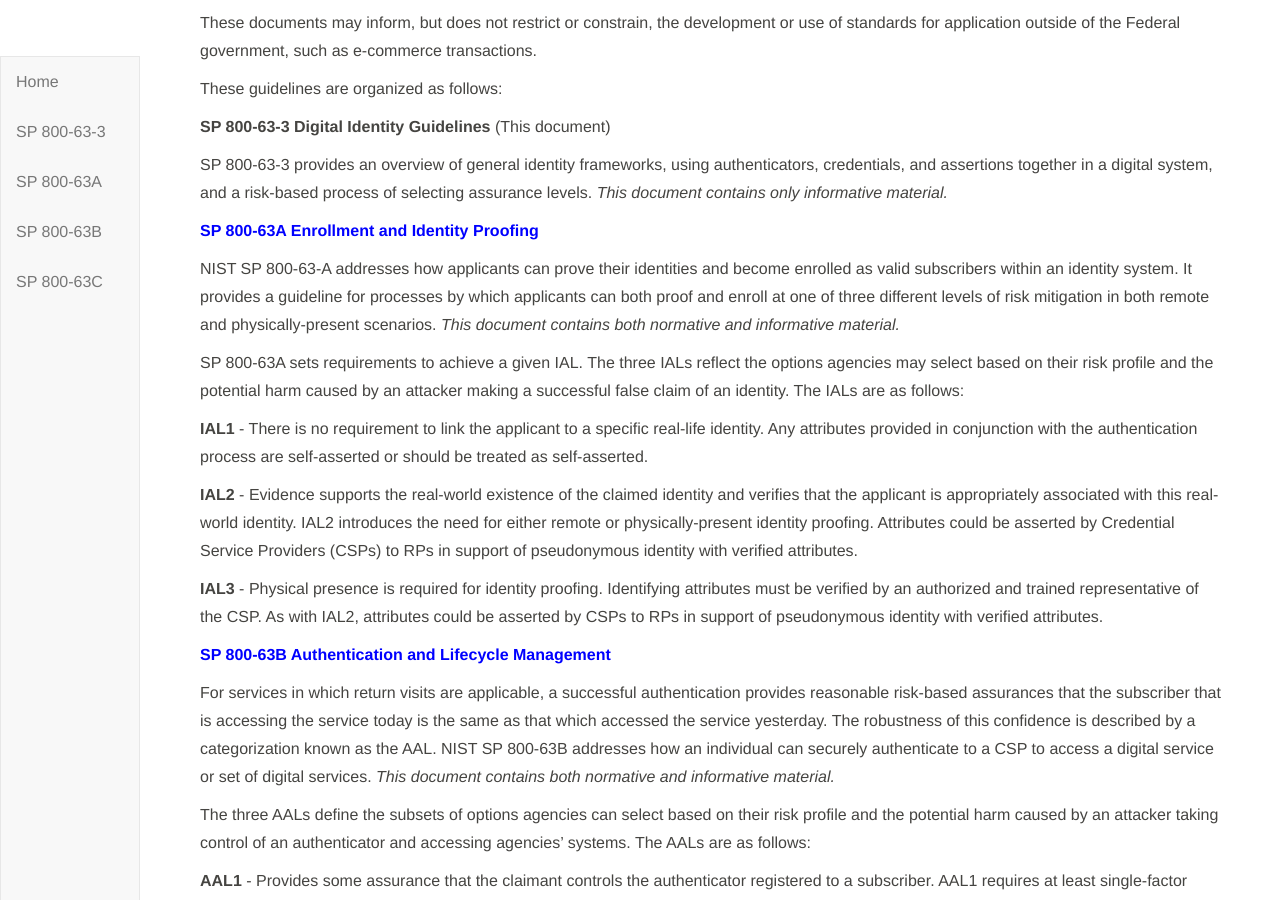
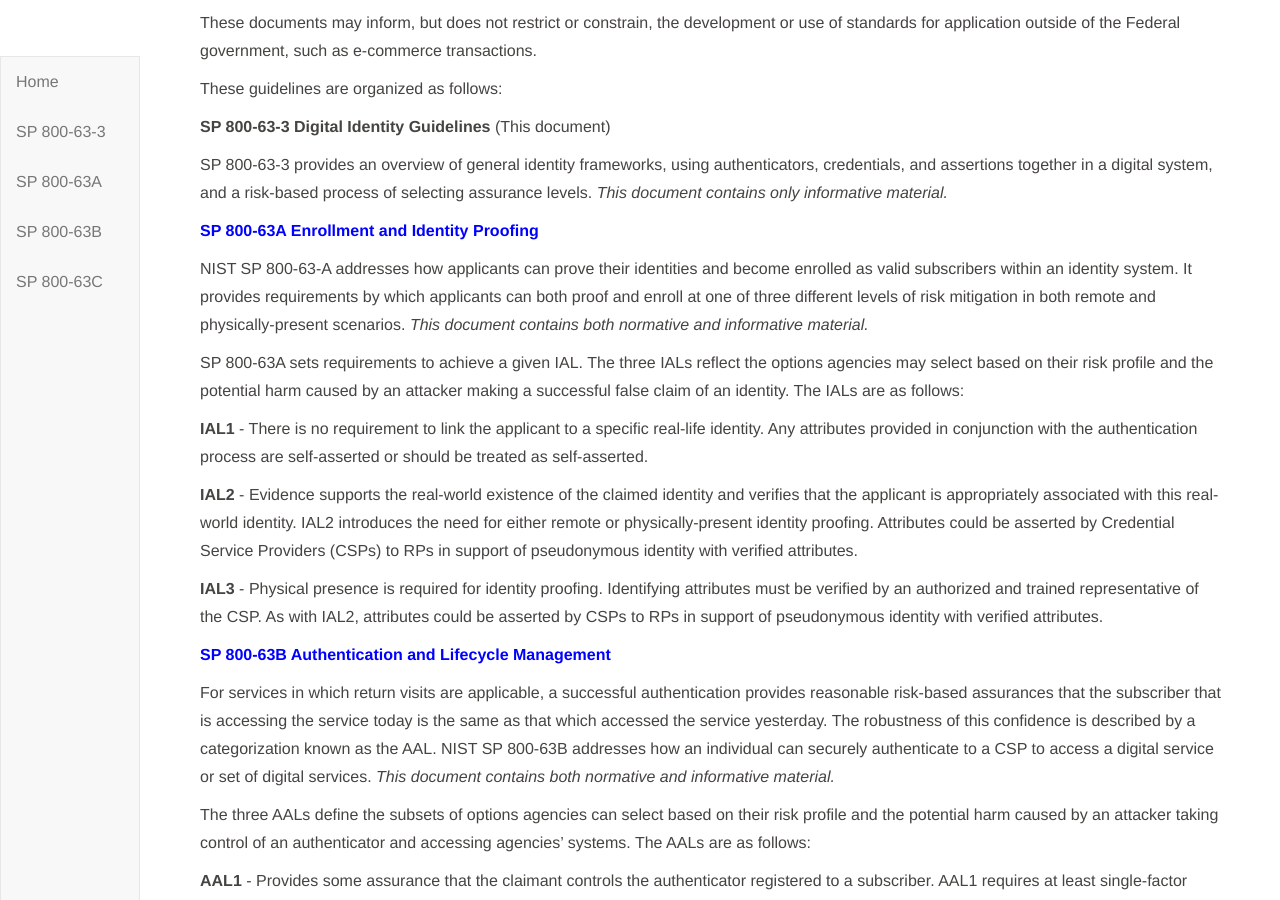
Before and after one commit to usnistgov/800-63-3, a Jekyll site: the page built from sp800-63-3/cover.md, in a window 1280 px wide and 900 px high, scrolled down 4568 px. Built offline with Jekyll 4.4.1, drawn with Linux system fonts in a browser that asks for light colours; our own code applies the rules of GitHub Pages for plain Markdown files.

Commit message:
Update cover.md

```diff
--- a/sp800-63-3/cover.md
+++ b/sp800-63-3/cover.md
@@ -227,7 +227,7 @@
 
 [**SP 800-63A Enrollment and Identity Proofing**](#800-63a)
 
-NIST SP 800-63-A addresses how applicants can prove their identities and become enrolled as valid subscribers within an identity system. It provides a guideline for processes by which applicants can both proof and enroll at one of three different levels of risk mitigation in both remote and physically-present scenarios. _This document contains both normative and informative material._
+NIST SP 800-63-A addresses how applicants can prove their identities and become enrolled as valid subscribers within an identity system. It provides requirements by which applicants can both proof and enroll at one of three different levels of risk mitigation in both remote and physically-present scenarios. _This document contains both normative and informative material._
 
 SP 800-63A sets requirements to achieve a given IAL. The three IALs reflect the options agencies may select based on their risk profile and the potential harm caused by an attacker making a successful false claim of an identity.  The IALs are as follows:
 
```
